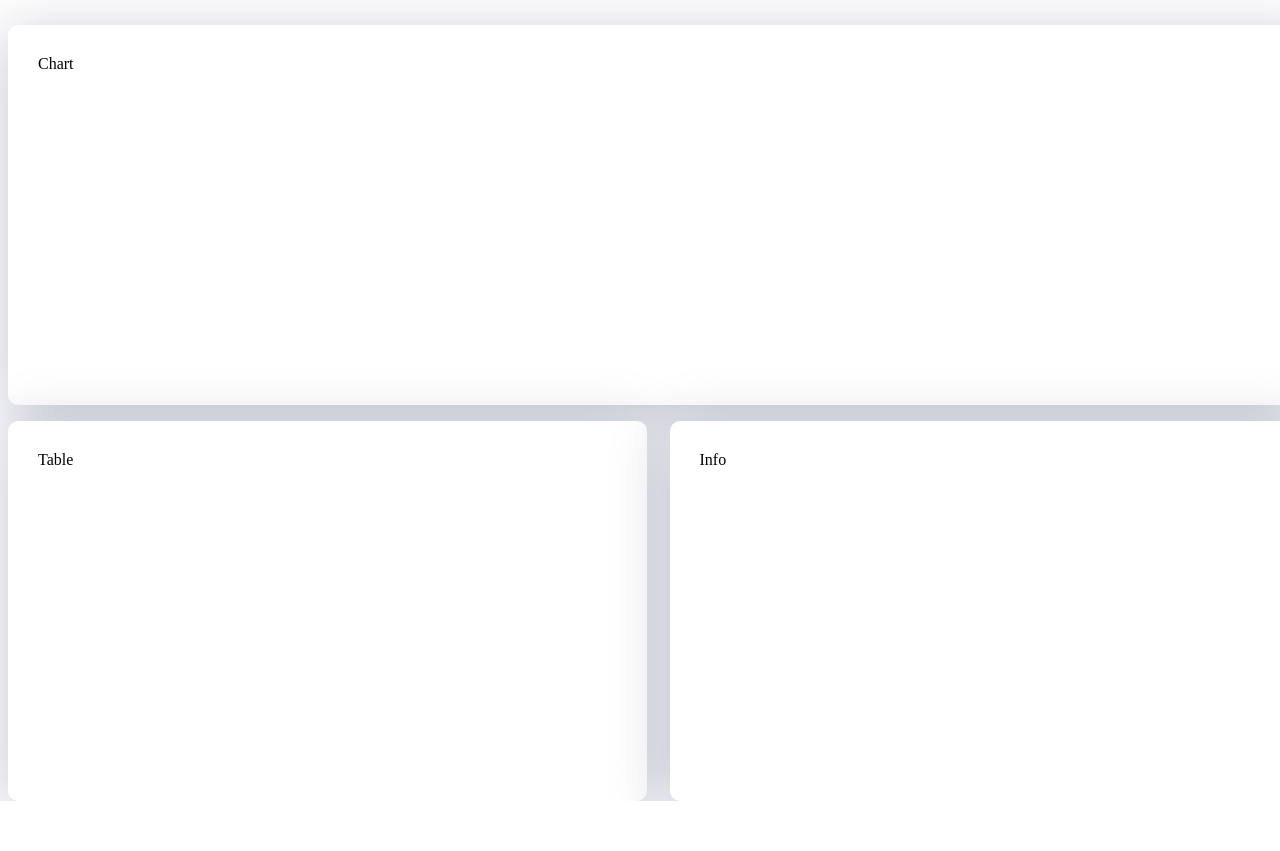
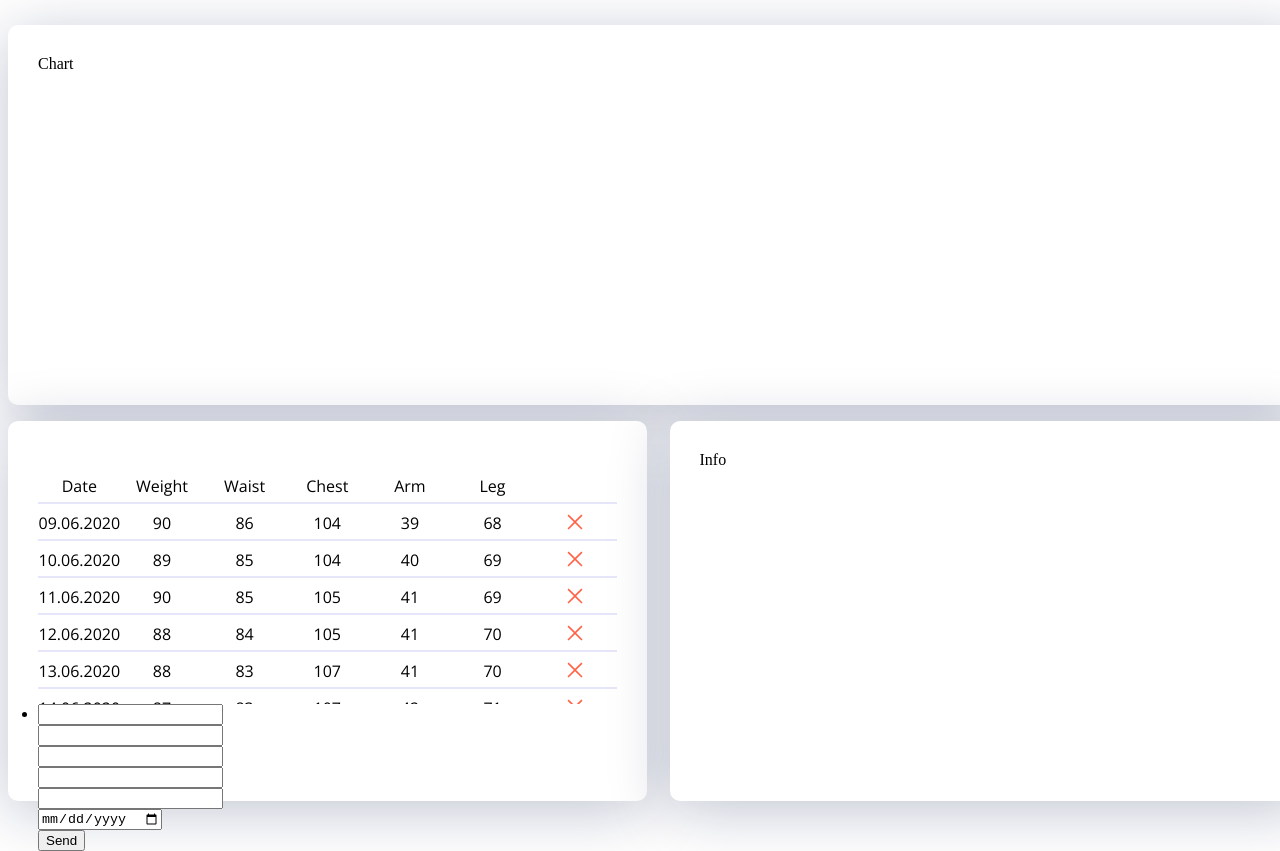
Before and after one commit to ZamarShoo/react-weight-tracking, a React (Create React App) app: page / in a window 1280 px wide. Shown: the top 851 px of the page. Before the commit the page ends 801 px from the top, so only its background shows below. Built offline with nearby package versions, Linux system fonts and the light colour scheme.

Commit message:
add view Table

```diff
--- a/src/App.tsx
+++ b/src/App.tsx
@@ -1,16 +1,16 @@
 import React from 'react';
 import s from './App.module.css'
 import Chart from "./components/Chart/Chart";
-import Table from "./components/Table/Table";
 import Info from "./components/Info/Info";
+import Table from './components/Table/Table';
 
 function App() {
   return (
     <div className={s.wrapper}>
       <Chart/>
       <div className={s.downWrapper}>
-          <Table/>
-          <Info/>
+          <Table />
+          <Info />
       </div>
     </div>
   );
--- /dev/null
+++ b/src/common/delete.jsx
@@ -0,0 +1,8 @@
+import React from "react";
+import deleteImage from './../image/delete-icon.svg'
+
+const DeleteImage = (props) => {
+    return <img src={ deleteImage } alt={'delete'}/>
+}
+
+export default DeleteImage
--- a/src/components/Table/Table.module.css
+++ b/src/components/Table/Table.module.css
@@ -6,3 +6,36 @@
     border-radius: 10px;
     padding: 30px;
 }
+.liElem {
+    list-style-type: none;
+    border-bottom: 2px solid lavender;
+    height: 35px;
+    display: -webkit-box;
+    display: flex;
+    align-items: center;
+    justify-content: space-between;
+}
+
+.liElem div {
+    height: 20px;
+    width: 16%;
+    text-align: center;
+    font-family: 'Open Sans', sans-serif;
+}
+
+.tableElemWrapper {
+    height: 25vh;
+    overflow: hidden;
+
+}
+
+.tableElemWrapperIn {
+    overflow-y: scroll;
+    max-height: 100%;
+    scrollbar-width: none;
+}
+
+.tableElemWrapperIn::-webkit-scrollbar { /* chrome based */
+    width: 0px;  /* ширина scrollbar'a */
+    background: transparent;  /* опционально */
+}
--- a/src/components/Table/Table.tsx
+++ b/src/components/Table/Table.tsx
@@ -1,13 +1,78 @@
 import React from "react";
 import s from './Table.module.css'
+import {AppStateType} from "../../redux/store";
+import {ItemsType} from "../../../types/type";
+import { compose } from "redux";
+import {connect} from "react-redux";
+import {addItem, deleteItem} from "../../redux/table-reducer";
+import TableElem from "../TableElem/TableElem";
+import TableForm from "./TableForm";
+import {reduxForm} from "redux-form";
 
 
-const Table = (props : any) => {
-    return (
-        <div className={s.elem}>
-            Table
-        </div>
-    )
+type mapStateToPropsType = {
+    items: Array<ItemsType>
 }
 
-export default Table
+type MapDispatchToPropsType = {
+    addItem: (date : string, weight: number, waist: number,
+              chest: number, arm: number, leg: number) => void,
+    deleteItem: (id : number) => void
+}
+
+const mapStateToProps = (state : AppStateType) :  mapStateToPropsType => ({
+    items: state.table.items
+})
+
+type TableType = mapStateToPropsType & MapDispatchToPropsType
+
+class Table extends React.Component<TableType>{
+
+    deleteOneItem = (id : number) => {
+        this.props.deleteItem(id)
+    }
+
+    addOneItem = (values : any) => {
+        this.props.addItem(values.date, values.weight,
+            values.waist, values.chest, values.arm, values.leg)
+    }
+
+    render() {
+
+        let TableReduxForm = reduxForm({form: `tableform`})(TableForm);
+
+
+        return (
+            <div className={s.elem}>
+                <ul>
+                    <li className={s.liElem}>
+                        <div>Date</div>
+                        <div>Weight</div>
+                        <div>Waist</div>
+                        <div>Chest</div>
+                        <div>Arm</div>
+                        <div>Leg</div>
+                        <div></div>
+                    </li>
+                    <div className={s.tableElemWrapper}>
+                        <div className={s.tableElemWrapperIn}>
+                        {
+
+                            this.props.items.map(item => {
+                                return <TableElem item={item} key={item.id} deleteItem={this.deleteOneItem}/>
+                            })
+
+                        }
+                        </div>
+                    </div>
+                    <li><TableReduxForm onSubmit={ this.addOneItem }/></li>
+                </ul>
+            </div>
+        )
+    }
+}
+
+export default compose(
+    connect<mapStateToPropsType, MapDispatchToPropsType, {}, AppStateType>(
+        mapStateToProps, {addItem, deleteItem})
+)(Table)
--- /dev/null
+++ b/src/components/Table/TableForm.jsx
@@ -0,0 +1,19 @@
+import React from "react";
+import {Field} from "redux-form";
+
+
+const TableForm = (props) => {
+    return (
+        <form onSubmit={props.handleSubmit}>
+            <div><Field name={'date'} component='input'/></div>
+            <div><Field name={'weight'} component='input'/></div>
+            <div><Field name={'waist'} component='input'/></div>
+            <div><Field name={'chest'} component='input'/></div>
+            <div><Field name={'arm'} component='input'/></div>
+            <div><Field type={'date'} name={'leg'} component='input'/></div>
+            <div><button>Send</button></div>
+        </form>
+    )
+}
+
+export default TableForm
--- a/src/components/TableElem/TableElem.module.css
+++ b/src/components/TableElem/TableElem.module.css
@@ -0,0 +1,30 @@
+.liElem {
+    list-style-type: none;
+    border-bottom: 2px solid lavender;
+    height: 35px;
+    display: -webkit-box;
+    display: flex;
+    align-items: center;
+    justify-content: space-between;
+}
+
+.liElem div {
+    position: relative;
+    height: 20px;
+    width: 16%;
+    text-align: center;
+    font-family: 'Open Sans', sans-serif;
+}
+
+.liElem div:last-child {
+    display: flex;
+    justify-content: center;
+}
+
+ul {
+    padding: 0
+}
+
+.delete {
+    cursor: pointer;
+}
--- a/src/components/TableElem/TableElem.tsx
+++ b/src/components/TableElem/TableElem.tsx
@@ -1,12 +1,19 @@
 import React from "react";
 import s from './TableElem.module.css'
+import DeleteImage from "../../common/delete";
 
 
 const TableElem = (props : any) => {
     return (
-        <div>
-
-        </div>
+        <li className={s.liElem}>
+            <div>{props.item.date}</div>
+            <div>{props.item.weight}</div>
+            <div>{props.item.waist}</div>
+            <div>{props.item.chest}</div>
+            <div>{props.item.arm}</div>
+            <div>{props.item.leg}</div>
+            <div><div className={s.delete} onClick={() => props.deleteItem(props.item.id)}><DeleteImage /></div></div>
+        </li>
     )
 }
 
--- a/src/redux/table-reducer.ts
+++ b/src/redux/table-reducer.ts
@@ -14,7 +14,13 @@ let initialState = {
         {id: 3, date: '12.06.2020', weight: 88, waist: 84, chest: 105, arm: 41, leg: 70},
         {id: 4, date: '13.06.2020', weight: 88, waist: 83, chest: 107, arm: 41, leg: 70},
         {id: 5, date: '14.06.2020', weight: 87, waist: 83, chest: 107, arm: 42, leg: 71},
-        {id: 6, date: '15.06.2020', weight: 86, waist: 82, chest: 108, arm: 43, leg: 72}
+        {id: 6, date: '15.06.2020', weight: 86, waist: 82, chest: 108, arm: 43, leg: 72},
+        {id: 7, date: '16.06.2020', weight: 90, waist: 86, chest: 104, arm: 39, leg: 68},
+        {id: 8, date: '17.06.2020', weight: 89, waist: 85, chest: 104, arm: 40, leg: 69},
+        {id: 9, date: '18.06.2020', weight: 90, waist: 85, chest: 105, arm: 41, leg: 69},
+        {id: 10, date: '19.06.2020', weight: 88, waist: 84, chest: 105, arm: 41, leg: 70},
+        {id: 11, date: '20.06.2020', weight: 88, waist: 83, chest: 107, arm: 41, leg: 70},
+        {id: 12, date: '21.06.2020', weight: 87, waist: 83, chest: 107, arm: 42, leg: 71},
     ] as Array<ItemsType>
 }
 
```
Also changed, not shown: src/components/FormValidators/FormValidation.js (added), src/image/delete-icon.svg (added).
